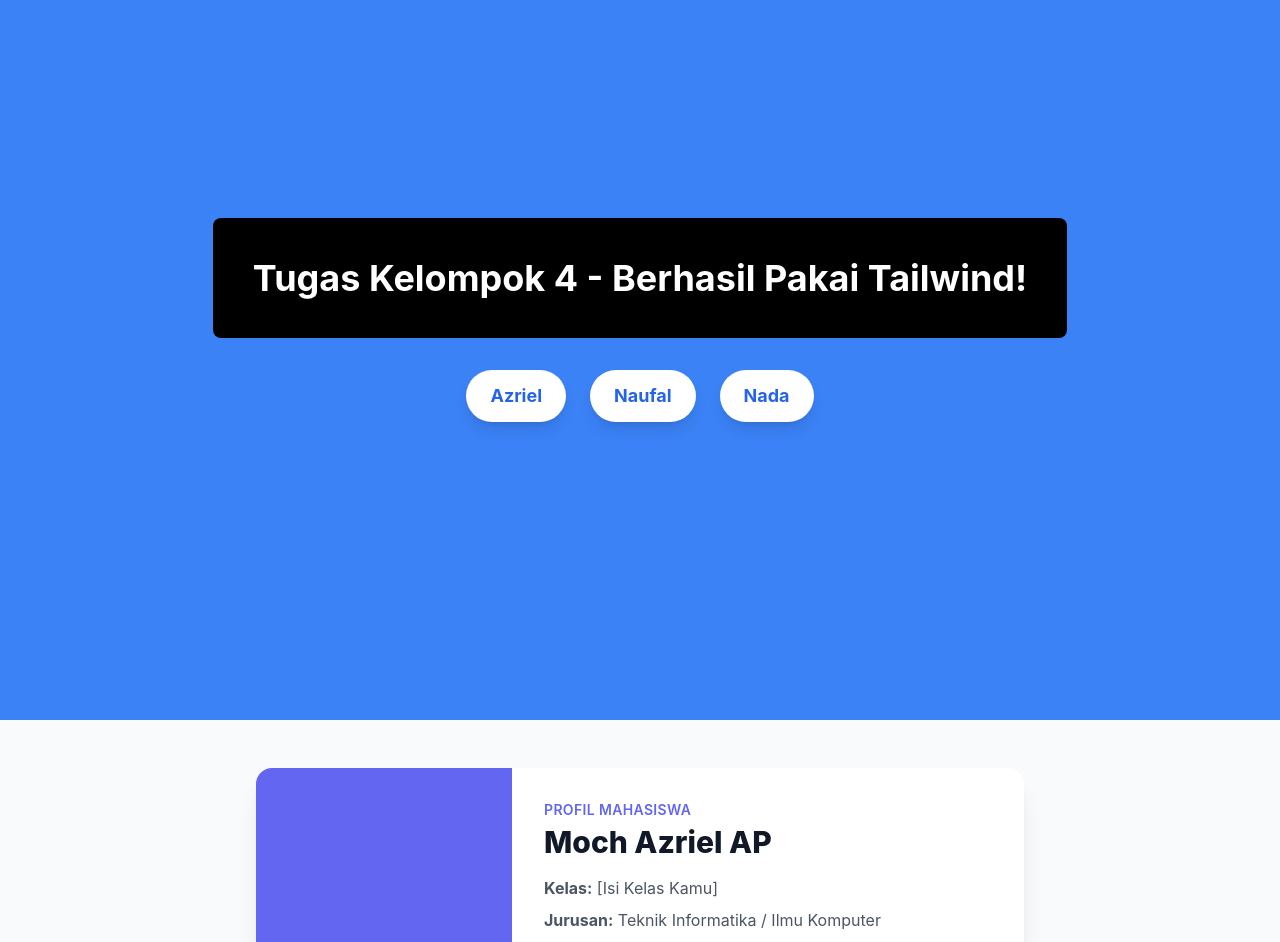
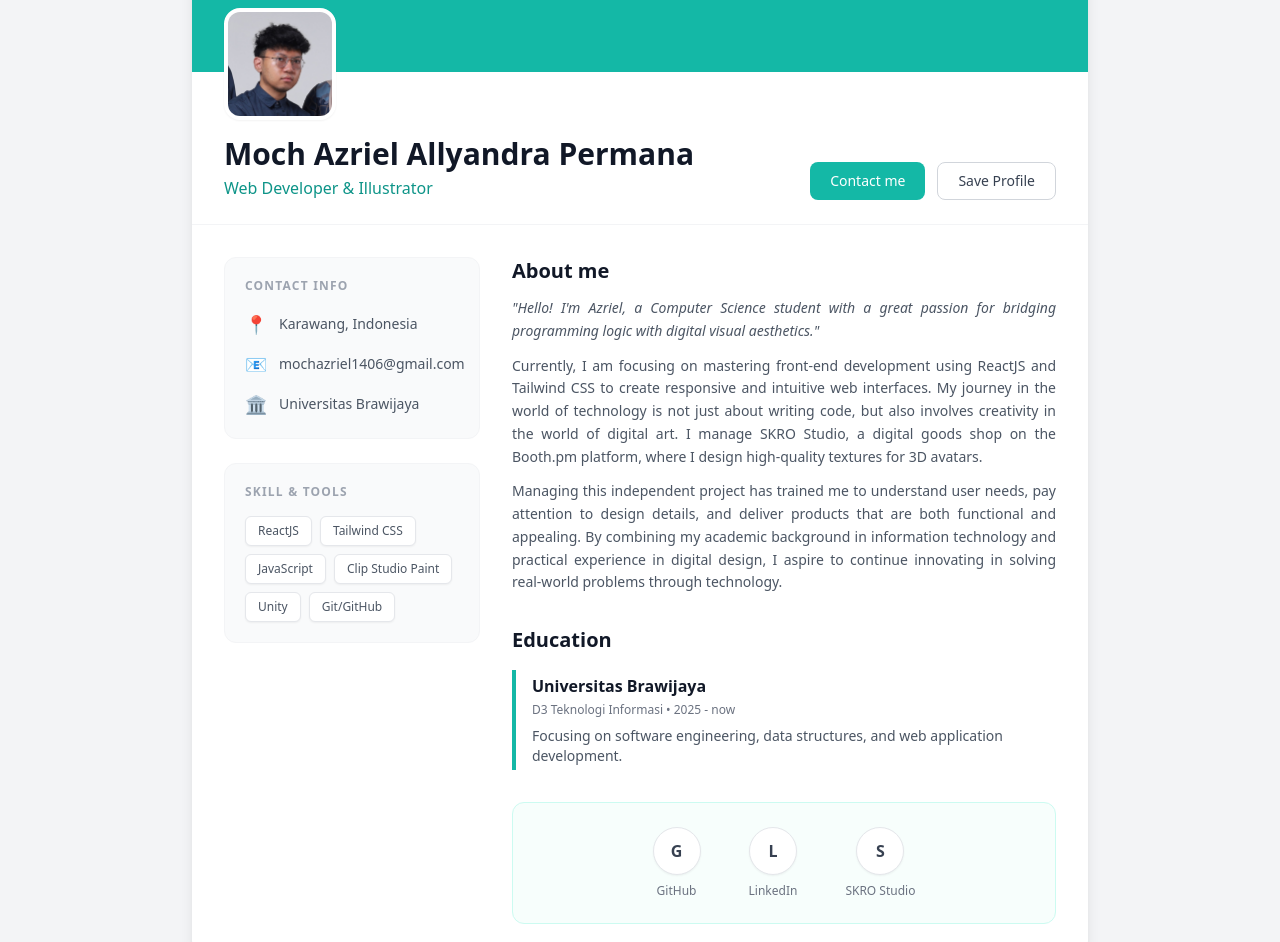
Before and after one commit to ShiKuro01/GroupProject4, a React (Create React App) app: page /azriel in a window 1280 px wide. Shown: the part 80-1022 px from the top of the page. Built offline with nearby package versions, Linux system fonts and the light colour scheme.

Commit message:
fic main page

```diff
--- a/src/App.js
+++ b/src/App.js
@@ -1,34 +1,62 @@
-import logo from './logo.svg';
 import './App.css';
-import { Link } from 'react-router-dom';
-import { BrowserRouter as Router, Routes, Route } from 'react-router-dom';
+import { BrowserRouter as Router, Routes, Route, Link } from 'react-router-dom';
 import ProfilePages from './myPages/profilePages';
 import NaufalProfile from './myPages/naufalProfile';
 import NadaProfile from './myPages/nadaProfile';
 
+// home page
+const Home = () => {
+  return (
+    <div className="bg-blue-500 min-h-screen flex flex-col items-center justify-center p-6">
+
+      {/* Header Section */}
+      <h1 className="text-white text-4xl md:text-5xl font-extrabold p-8 bg-black/90 rounded-2xl text-center mb-12 shadow-2xl border-b-4 border-blue-400">
+        Tugas Kelompok 4
+        <span className="block text-xl md:text-2xl text-blue-400 mt-3 font-medium">
+          Berhasil Pakai Tailwind! 🎉
+        </span>
+      </h1>
+
+      {/* Navigation Buttons (Hanya muncul di halaman utama) */}
+      <div className="flex flex-col md:flex-row gap-6">
+        <Link
+          to="/azriel"
+          className="px-10 py-4 bg-white text-blue-600 font-bold rounded-full shadow-xl hover:bg-gray-100 hover:scale-105 transition-transform duration-300 text-xl text-center border-2 border-transparent hover:border-blue-300"
+        >
+          Profil Azriel
+        </Link>
+        <Link
+          to="/naufal"
+          className="px-10 py-4 bg-white text-blue-600 font-bold rounded-full shadow-xl hover:bg-gray-100 hover:scale-105 transition-transform duration-300 text-xl text-center border-2 border-transparent hover:border-blue-300"
+        >
+          Profil Naufal
+        </Link>
+        <Link
+          to="/nada"
+          className="px-10 py-4 bg-white text-blue-600 font-bold rounded-full shadow-xl hover:bg-gray-100 hover:scale-105 transition-transform duration-300 text-xl text-center border-2 border-transparent hover:border-blue-300"
+        >
+          Profil Nada
+        </Link>
+      </div>
+
+    </div>
+  );
+};
+
+// main app
 function App() {
   return (
-  <Router>
+    <Router>
+      <Routes>
+        {/* Rute Utama memanggil komponen Home di atas */}
+        <Route path="/" element={<Home />} />
 
-    <div className="bg-blue-500 min-h-screen flex flex-col items-center justify-center space-y-8">
-      <h1 className="text-white text-4xl font-bold p-10 bg-black rounded-lg text-center">
-        Tugas Kelompok 4 - Berhasil Pakai Tailwind!
-      </h1>
-      <div className="flex space-x-6">
-        <Link to="/azriel" className="px-6 py-3 bg-white text-blue-600 font-bold rounded-full shadow-lg hover:bg-gray-100 hover:scale-105 transition-transform duration-200 text-lg">Azriel</Link>
-        <Link to="/naufal" className="px-6 py-3 bg-white text-blue-600 font-bold rounded-full shadow-lg hover:bg-gray-100 hover:scale-105 transition-transform duration-200 text-lg">Naufal</Link>
-        <Link to="/nada" className="px-6 py-3 bg-white text-blue-600 font-bold rounded-full shadow-lg hover:bg-gray-100 hover:scale-105 transition-transform duration-200 text-lg">Nada</Link>
-      </div>
-    </div>
-
-      <Routes>
-       <Route path="/azriel" element={<ProfilePages />} />
-       <Route path="/naufal" element={<NaufalProfile />} />
-       <Route path="/nada" element={<NadaProfile />} />
+        {/* Rute Profil langsung memanggil halamannya secara penuh */}
+        <Route path="/azriel" element={<ProfilePages />} />
+        <Route path="/naufal" element={<NaufalProfile />} />
+        <Route path="/nada" element={<NadaProfile />} />
       </Routes>
     </Router>
-
-
   );
 }
 
--- a/src/myPages/naufalProfile.js
+++ b/src/myPages/naufalProfile.js
@@ -1,4 +1,5 @@
 import React from 'react';
+import pp from '../assets/pp_naufal.jpg';
 
 const NaufalProfile = () => {
   const skills = ['ReactJS', 'Tailwind CSS', 'Next.js', 'PostgreSQL', 'Laravel', 'Docker'];
@@ -13,7 +14,7 @@ const NaufalProfile = () => {
           <div className="absolute -bottom-16 left-8">
             <img
               className="h-32 w-32 object-cover rounded-2xl border-4 border-white shadow-xl bg-white"
-              src="https://api.dicebear.com/7.x/avataaars/svg?seed=Naufal"
+              src={pp}
               alt="Profile Naufal"
             />
           </div>
--- a/src/myPages/profilePages.js
+++ b/src/myPages/profilePages.js
@@ -1,36 +1,130 @@
 import React from 'react';
+import profilePicture from '../assets/pp_azriel.JPG';
 
 const ProfilePages = () => {
   return (
-    <div className="min-h-screen bg-slate-50 py-12 px-4 sm:px-6 lg:px-8">
-      <div className="max-w-3xl mx-auto bg-white rounded-2xl shadow-xl overflow-hidden md:flex">
-        {/* Bagian Foto */}
-        <div className="md:shrink-0 bg-indigo-500 flex items-center justify-center p-8">
-          <img
-            className="h-48 w-48 object-cover rounded-full border-4 border-white shadow-lg"
-            src="https://via.placeholder.com/150"
-            alt="Profile"
-          />
+    <div className="min-h-screen bg-gray-100 flex items-center justify-center p-6 font-sans">
+      {/* Main Container */}
+      <div className="max-w-4xl w-full bg-white rounded-2xl shadow-lg overflow-hidden">
+
+        {/* Banner */}
+        <div className="h-32 bg-teal-500 relative">
+          {/* Profile Picture (Absolute Position) */}
+          <div className="absolute -bottom-12 left-8 w-28 h-28 bg-white rounded-2xl border-4 border-white shadow-sm overflow-hidden flex items-center justify-center">
+            <img
+              src={profilePicture}
+              alt="Moch Azriel AP"
+              className="w-full h-full object-cover"
+            />
+          </div>
         </div>
 
-        {/* Bagian Detail */}
-        <div className="p-8">
-          <div className="uppercase tracking-wide text-sm text-indigo-500 font-semibold">Profil Mahasiswa</div>
-          <h1 className="mt-1 text-3xl font-extrabold text-gray-900">Moch Azriel AP</h1>
+        {/* Header */}
+        <div className="pt-16 px-8 pb-6 flex flex-col md:flex-row justify-between md:items-end gap-4 border-b border-gray-100">
+          <div>
+            <h1 className="text-3xl font-extrabold text-gray-900">Moch Azriel Allyandra Permana</h1>
+            <p className="text-teal-600 font-medium mt-1">Web Developer & Illustrator</p>
+          </div>
+          <div className="flex gap-3">
+            <button className="bg-teal-500 hover:bg-teal-600 text-white px-5 py-2 rounded-lg font-medium transition-colors text-sm">
+              Contact me
+            </button>
+            <button className="bg-white border border-gray-300 hover:bg-gray-50 text-gray-700 px-5 py-2 rounded-lg font-medium transition-colors text-sm">
+              Save Profile
+            </button>
+          </div>
+        </div>
 
-          <div className="mt-4 grid grid-cols-1 gap-2 text-gray-600">
-            <p><span className="font-bold">Kelas:</span> [Isi Kelas Kamu]</p>
-            <p><span className="font-bold">Jurusan:</span> Teknik Informatika / Ilmu Komputer</p>
-            <p><span className="font-bold">Domisili:</span> [Isi Kota Kamu]</p>
+        {/* bottom grid */}
+        <div className="grid grid-cols-1 md:grid-cols-3 gap-8 p-8">
+
+          {/* Left Column: Info & Skill */}
+          <div className="col-span-1 space-y-6">
+
+            {/* Contact Info */}
+            <div className="bg-gray-50 rounded-xl p-5 border border-gray-100">
+              <h3 className="text-xs font-bold text-gray-400 tracking-widest uppercase mb-4">Contact Info</h3>
+              <ul className="space-y-3 text-sm text-gray-600">
+                <li className="flex items-center gap-3">
+                  <span className="text-teal-500 text-lg">📍</span>
+                  Karawang, Indonesia
+                </li>
+                <li className="flex items-center gap-3">
+                  <span className="text-teal-500 text-lg">📧</span>
+                  mochazriel1406@gmail.com
+                </li>
+                <li className="flex items-center gap-3">
+                  <span className="text-teal-500 text-lg">🏛️</span>
+                  Universitas Brawijaya
+                </li>
+              </ul>
+            </div>
+
+            {/* Skill & Tools */}
+            <div className="bg-gray-50 rounded-xl p-5 border border-gray-100">
+              <h3 className="text-xs font-bold text-gray-400 tracking-widest uppercase mb-4">Skill & Tools</h3>
+              <div className="flex flex-wrap gap-2">
+                {['ReactJS', 'Tailwind CSS', 'JavaScript', 'Clip Studio Paint', 'Unity', 'Git/GitHub'].map((skill) => (
+                  <span key={skill} className="bg-white border border-gray-200 text-gray-600 text-xs px-3 py-1.5 rounded-md font-medium shadow-sm">
+                    {skill}
+                  </span>
+                ))}
+              </div>
+            </div>
           </div>
 
-          <hr className="my-6 border-t border-gray-100" />
+          {/* about me and education tabs */}
+          <div className="col-span-1 md:col-span-2 space-y-8">
 
-          {/* Deskripsi Min 100 Kata */}
-          <h2 className="text-xl font-bold text-gray-800 mb-2">Tentang Diri</h2>
-          <p className="text-gray-600 leading-relaxed text-justify">
-            Halo! Saya Azriel, seorang mahasiswa Ilmu Komputer yang sangat antusias dengan dunia pengembangan perangkat lunak dan desain digital. Saat ini, saya sedang mendalami ReactJS dan Tailwind CSS untuk membangun antarmuka web yang responsif dan estetik. Selain fokus pada perkuliahan, saya juga aktif mengelola **SKRO Studio**, sebuah toko digital di Booth.pm yang berfokus pada pembuatan tekstur 3D untuk avatar VRChat, seperti lini produk **Velum**. Pengalaman ini membantu saya mengasah kreativitas dan pemahaman teknis secara bersamaan. Saya percaya bahwa kombinasi antara logika pemrograman dan estetika desain adalah kunci untuk menciptakan pengalaman pengguna yang luar biasa di masa depan.
-          </p>
+            {/* about me */}
+            <section>
+              <h2 className="text-xl font-bold text-gray-900 mb-3">About me</h2>
+              <p className="text-gray-600 text-sm leading-relaxed text-justify mb-3 italic font-medium">
+                "Hello! I'm Azriel, a Computer Science student with a great passion for bridging programming logic with digital visual aesthetics."
+              </p>
+              <p className="text-gray-600 text-sm leading-relaxed text-justify mb-3">
+                Currently, I am focusing on mastering front-end development using ReactJS and Tailwind CSS to create responsive and intuitive web interfaces. My journey in the world of technology is not just about writing code, but also involves creativity in the world of digital art. I manage SKRO Studio, a digital goods shop on the Booth.pm platform, where I design high-quality textures for 3D avatars.
+              </p>
+              <p className="text-gray-600 text-sm leading-relaxed text-justify">
+                Managing this independent project has trained me to understand user needs, pay attention to design details, and deliver products that are both functional and appealing. By combining my academic background in information technology and practical experience in digital design, I aspire to continue innovating in solving real-world problems through technology.
+              </p>
+            </section>
+
+            {/* Education */}
+            <section>
+              <h2 className="text-xl font-bold text-gray-900 mb-4">Education</h2>
+              <div className="border-l-4 border-teal-500 pl-4 py-1">
+                <h4 className="text-gray-900 font-bold">Universitas Brawijaya</h4>
+                <p className="text-gray-500 text-xs mt-1">D3 Teknologi Informasi • 2025 - now</p>
+                <p className="text-gray-600 text-sm mt-2">
+                  Focusing on software engineering, data structures, and web application development.
+                </p>
+              </div>
+            </section>
+
+            {/* Social Media */}
+            <div className="bg-teal-50/50 rounded-xl p-6 border border-teal-100 mt-8 flex justify-center gap-12">
+              <div className="flex flex-col items-center gap-2 cursor-pointer group">
+                <div className="w-12 h-12 bg-white rounded-full flex items-center justify-center font-bold text-gray-700 shadow-sm border border-gray-200 group-hover:border-teal-500 group-hover:text-teal-500 transition-colors">
+                  G
+                </div>
+                <span className="text-xs font-medium text-gray-500 group-hover:text-teal-600">GitHub</span>
+              </div>
+              <div className="flex flex-col items-center gap-2 cursor-pointer group">
+                <div className="w-12 h-12 bg-white rounded-full flex items-center justify-center font-bold text-gray-700 shadow-sm border border-gray-200 group-hover:border-teal-500 group-hover:text-teal-500 transition-colors">
+                  L
+                </div>
+                <span className="text-xs font-medium text-gray-500 group-hover:text-teal-600">LinkedIn</span>
+              </div>
+              <div className="flex flex-col items-center gap-2 cursor-pointer group">
+                <div className="w-12 h-12 bg-white rounded-full flex items-center justify-center font-bold text-gray-700 shadow-sm border border-gray-200 group-hover:border-teal-500 group-hover:text-teal-500 transition-colors">
+                  S
+                </div>
+                <span className="text-xs font-medium text-gray-500 group-hover:text-teal-600">SKRO Studio</span>
+              </div>
+            </div>
+
+          </div>
         </div>
       </div>
     </div>
```
